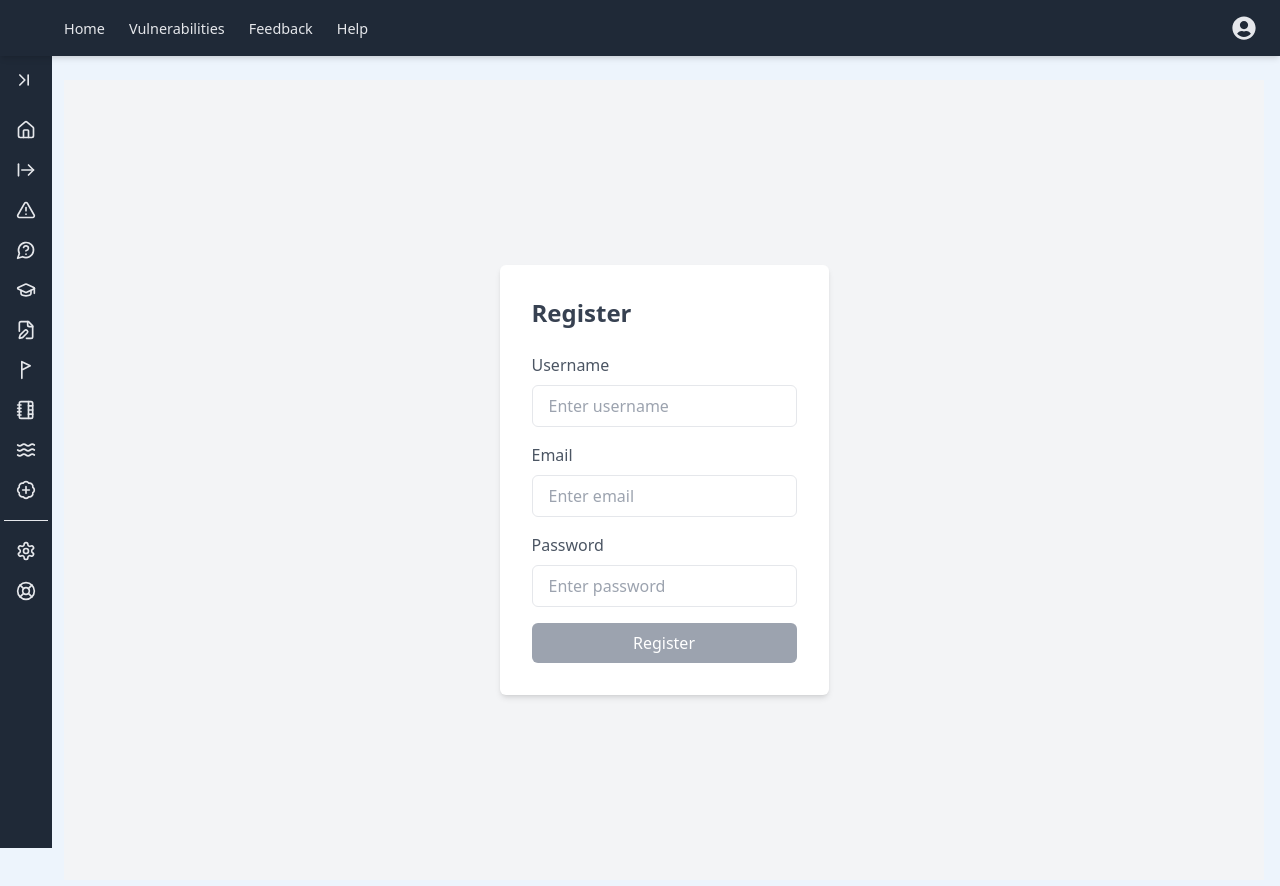
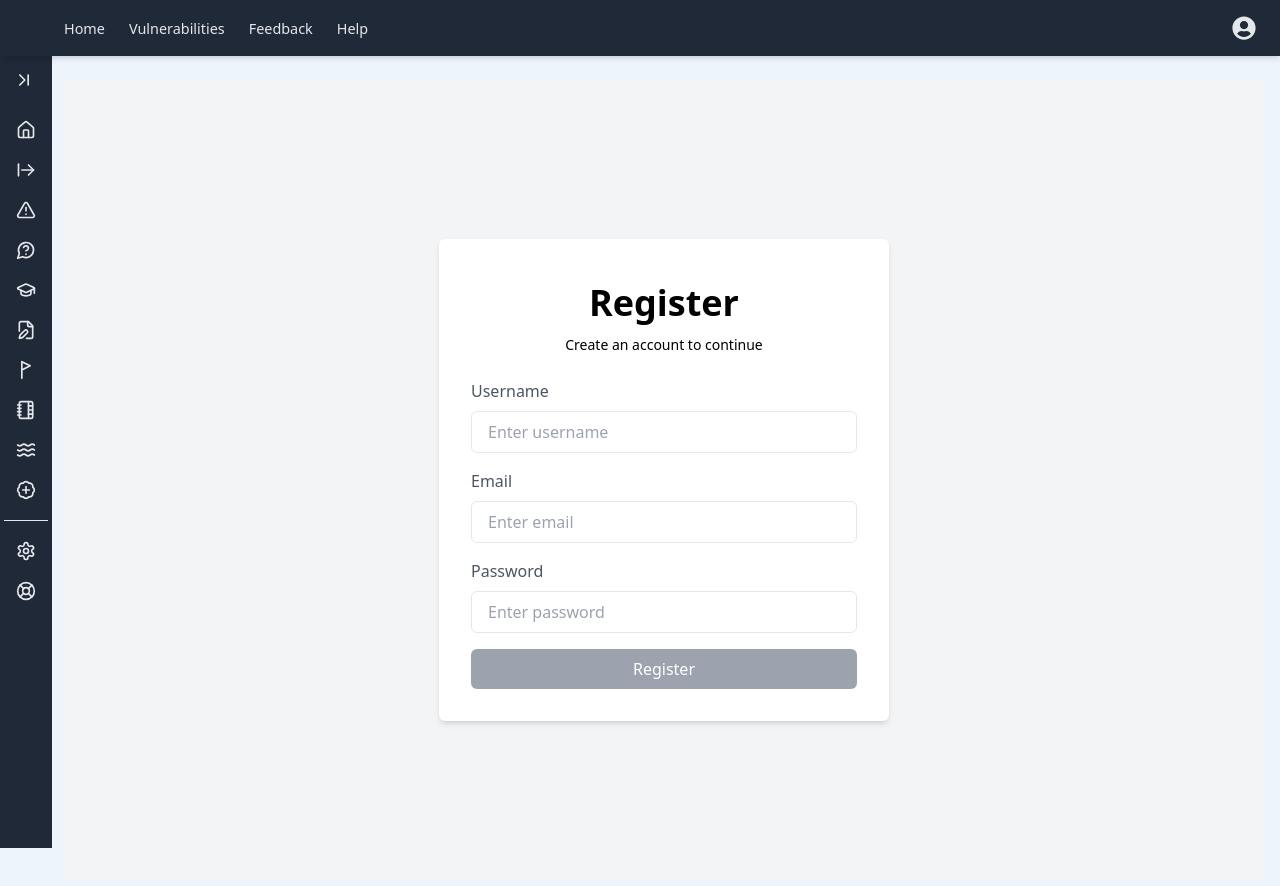
Before and after one commit to itsmanik/oem-vulnerabilities-frontend, a React (Vite) app: page /register in a window 1280 px wide. Shown: the top 886 px of the page. Built offline with nearby package versions, Linux system fonts and the light colour scheme; what @radix-ui/themes would draw is missing.

Commit message:
changed register page

```diff
--- a/src/components/Auth/Register.jsx
+++ b/src/components/Auth/Register.jsx
@@ -32,8 +32,9 @@ const Register = () => {
 
   return (
     <div className="flex flex-col items-center justify-center h-screen bg-gray-100">
-      <form onSubmit={handleRegister} className="bg-white p-8 shadow-md rounded-md">
-        <h2 className="text-2xl font-bold mb-6 text-gray-700">Register</h2>
+      <form onSubmit={handleRegister} className="bg-white p-8 shadow-md rounded-md w-[450px]">
+        <h2 className="my-3 text-4xl font-bold text-center">Register</h2>
+        <p className="text-center text-sm dark:text-gray-600 mb-6">Create an account to continue</p>
 
         <div className="mb-4">
           <label className="block text-gray-600 mb-2">Username</label>
@@ -73,7 +74,7 @@ const Register = () => {
           disabled={!username || !email || !password || !isOtpVerified || isLoading}
           className={`w-full py-2 rounded-md text-white ${
             username && email && password && isOtpVerified && !isLoading
-              ? 'bg-blue-500 hover:bg-blue-600'
+              ? 'bg-navColor hover:bg-darkNavColor'
               : 'bg-gray-400 cursor-not-allowed'
           }`}
         >
--- a/src/components/Auth/register/EmailInputWithOTP.jsx
+++ b/src/components/Auth/register/EmailInputWithOTP.jsx
@@ -62,7 +62,7 @@ const EmailInputWithOTP = ({ email, setEmail, isOtpVerified, setIsOtpVerified })
           onClick={handleSendOtp}
           disabled={isLoading}
           className={`mt-2 px-4 py-2 ${
-            isLoading ? 'bg-gray-400' : 'bg-blue-500 hover:bg-blue-600'
+            isLoading ? 'bg-gray-400' : 'bg-navColor hover:bg-darkNavColor'
           } text-white rounded-md`}
         >
           {isLoading ? 'Sending...' : 'Send OTP'}
--- a/src/components/Feedback/DiscussionForumPage.jsx
+++ b/src/components/Feedback/DiscussionForumPage.jsx
@@ -207,7 +207,7 @@ const DiscussionForumPage = () => {
             onChange={(e) => setNewThreadTitle(e.target.value)}
           />
           <button
-            className="bg-green-600 text-white py-2 px-4 rounded mt-2"
+            className="bg-navColor hover:bg-darkNavColor text-white py-2 px-4 rounded mt-2"
             onClick={handleAddThread}
           >
             Add Thread
```
